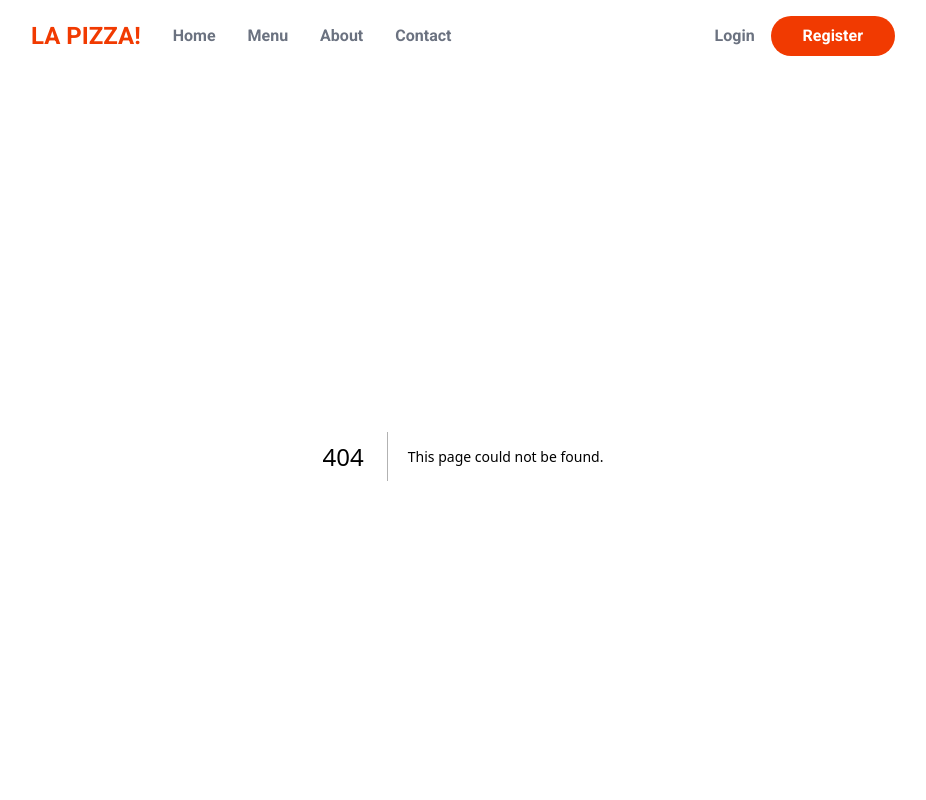
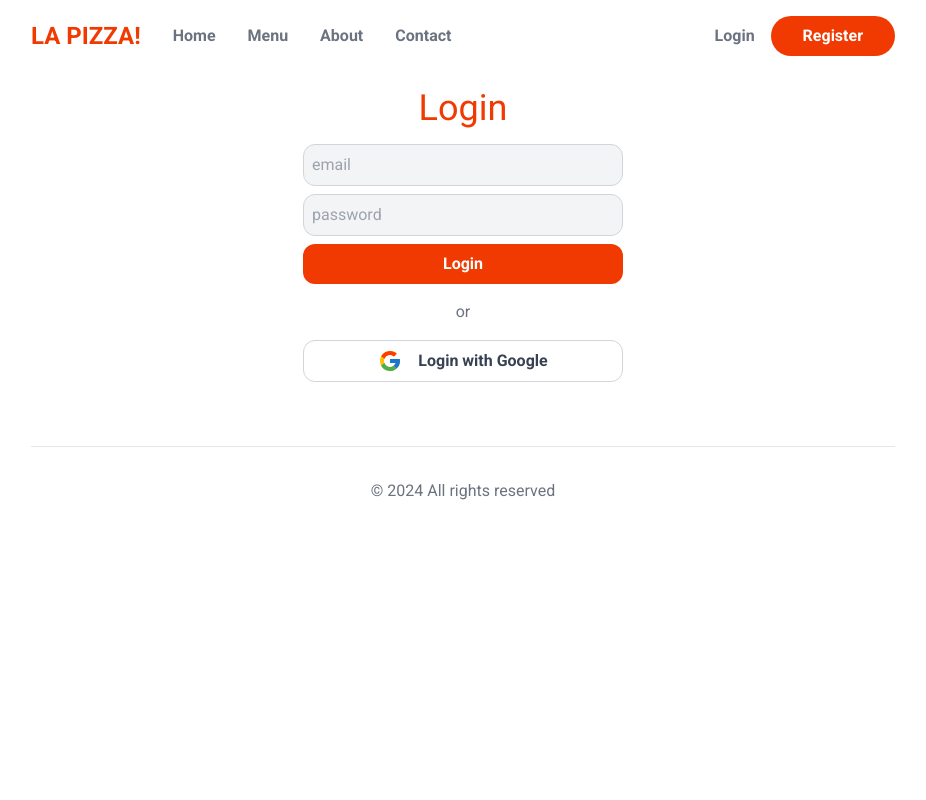
Before and after one commit to carnage1502/food-order-app, a Next.js app: page /login in a window 1280 px wide. Before the commit this address had no page. Shown: the top 800 px of the page, without its empty margins (177-1103 px from the left). Built offline with nearby package versions, Linux system fonts and the light colour scheme; no server answers.

Commit message:
complete login component with functionality of fetching userdata from mongodb.

```diff
--- a/package.json
+++ b/package.json
@@ -9,7 +9,9 @@
     "lint": "next lint"
   },
   "dependencies": {
+    "@auth/mongodb-adapter": "^2.5.2",
     "bcrypt": "^5.1.1",
+    "mongodb": "^6.5.0",
     "mongoose": "^8.2.4",
     "next": "14.0.4",
     "next-auth": "^4.24.7",
--- /dev/null
+++ b/src/app/api/auth/[...nextauth]/route.js
@@ -0,0 +1,43 @@
+import { User } from "@/app/models/User";
+import mongoose from "mongoose";
+import bcrypt from "bcrypt";
+import NextAuth from "next-auth";
+import CredentialsProvider from "next-auth/providers/credentials";
+import GoogleProvider from "next-auth/providers/google";
+import { MongoDBAdapter } from "@auth/mongodb-adapter";
+import clientPromise from "@/libs/mongoConnect";
+const handler = NextAuth({
+  secret: process.env.SECRET,
+  adapter: MongoDBAdapter(clientPromise),
+  providers: [
+    GoogleProvider({
+      clientId: process.env.GOOGLE_CLIENT_ID,
+      clientSecret: process.env.GOOGLE_CLIENT_SECRET,
+    }),
+    CredentialsProvider({
+      name: "Credentials",
+      credentials: {
+        username: {
+          label: "Email",
+          type: "email",
+          placeholder: "test@example.com",
+        },
+        password: { label: "Password", type: "password" },
+      },
+      async authorize(credentials, req) {
+        const email = credentials?.email;
+        const password = credentials?.password;
+
+        mongoose.connect(process.env.MONGO_URL);
+        const user = await User.findOne({ email });
+        const passwordOk = user && bcrypt.compareSync(password, user.password);
+        if (passwordOk) {
+          return user;
+        }
+        return null;
+      },
+    }),
+  ],
+});
+
+export { handler as GET, handler as POST };
--- a/src/app/api/auth/[...nextauth]/route.ts
+++ /dev/null
@@ -1,40 +0,0 @@
-import NextAuth from "next-auth";
-import CredentialsProvider from "next-auth/providers/credentials";
-const handler = NextAuth({
-  providers: [
-    CredentialsProvider({
-      name: "Credentials",
-      credentials: {
-        username: {
-          label: "Email",
-          type: "email",
-          placeholder: "test@example.com",
-        },
-        password: { label: "Password", type: "password" },
-      },
-      async authorize(credentials, req) {
-        // You need to provide your own logic here that takes the credentials
-        // submitted and returns either a object representing a user or value
-        // that is false/null if the credentials are invalid.
-        // e.g. return { id: 1, name: 'J Smith', email: 'jsmith@example.com' }
-        // You can also use the `req` object to obtain additional parameters
-        // (i.e., the request IP address)
-        const res = await fetch("/your/endpoint", {
-          method: "POST",
-          body: JSON.stringify(credentials),
-          headers: { "Content-Type": "application/json" },
-        });
-        const user = await res.json();
-
-        // If no error and we have user data, return it
-        if (res.ok && user) {
-          return user;
-        }
-        // Return null if user data could not be retrieved
-        return null;
-      },
-    }),
-  ],
-});
-
-export { handler as GET, handler as POST };
--- a/src/app/layout.jsx
+++ b/src/app/layout.jsx
@@ -1,7 +1,7 @@
 import { Roboto } from "next/font/google";
 import "./globals.css";
 import Header from "@/components/Header";
-
+import { AppProvider } from "@/components/AppContext";
 const roboto = Roboto({ subsets: ["latin"], weight: ["400", "500", "700"] });
 
 export const metadata = {
@@ -14,11 +14,13 @@ export default function RootLayout({ children }) {
     <html lang="en">
       <body className={roboto.className}>
         <main className="max-w-4xl mx-auto p-4">
-          <Header />
-          {children}
-          <footer className="border-t p-8 text-center text-gray-500 mt-16">
-            &copy; 2024 All rights reserved
-          </footer>
+          <AppProvider>
+            <Header />
+            {children}
+            <footer className="border-t p-8 text-center text-gray-500 mt-16">
+              &copy; 2024 All rights reserved
+            </footer>
+          </AppProvider>
         </main>
       </body>
     </html>
--- /dev/null
+++ b/src/app/login/page.jsx
@@ -0,0 +1,55 @@
+"use client";
+
+import { signIn } from "next-auth/react";
+import React, { useState } from "react";
+import { FcGoogle } from "react-icons/fc";
+
+const LoginPage = () => {
+  const [email, setEmail] = useState("");
+  const [password, setPassword] = useState("");
+  const [loginProgress, setLoginProgress] = useState(false);
+
+  const handleFormSubmit = async (e) => {
+    e.preventDefault();
+    setLoginProgress(true);
+    await signIn("credentials", { email, password, callbackUrl: "/" });
+    setLoginProgress(false);
+  };
+  return (
+    <section className="mt-8">
+      <h1 className="text-center text-primary text-4xl mb-4">Login</h1>
+      <form className="max-w-xs mx-auto" onSubmit={handleFormSubmit}>
+        <input
+          type="email"
+          placeholder="email"
+          name="email"
+          value={email}
+          onChange={(e) => setEmail(e.target.value)}
+          disabled={loginProgress}
+        />
+        <input
+          type="password"
+          placeholder="password"
+          name="password"
+          value={password}
+          onChange={(e) => setPassword(e.target.value)}
+          disabled={loginProgress}
+        />
+        <button disabled={loginProgress} type="submit">
+          Login
+        </button>
+        <div className="my-4 text-center text-gray-500">or</div>
+        <button
+          type="button"
+          onClick={() => signIn("google", { callbackUrl: "/" })}
+          className="flex gap-4 justify-center"
+        >
+          <FcGoogle className="w-[24px] h-[24px]" />
+          Login with Google
+        </button>
+      </form>
+    </section>
+  );
+};
+
+export default LoginPage;
--- a/src/app/register/page.jsx
+++ b/src/app/register/page.jsx
@@ -1,5 +1,6 @@
 "use client";
 
+import { signIn } from "next-auth/react";
 import Link from "next/link";
 import React, { useState } from "react";
 import { FcGoogle } from "react-icons/fc";
@@ -66,7 +67,10 @@ const RegisterPage = () => {
           Register
         </button>
         <div className="my-4 text-center text-gray-500">or</div>
-        <button className="flex gap-4 justify-center">
+        <button
+          onClick={() => signIn("google", { callbackUrl: "/" })}
+          className="flex gap-4 justify-center"
+        >
           <FcGoogle className="w-[24px] h-[24px]" />
           Login with Google
         </button>
--- /dev/null
+++ b/src/components/AppContext.jsx
@@ -0,0 +1,7 @@
+"use client";
+import { SessionProvider } from "next-auth/react";
+import React from "react";
+
+export function AppProvider({ children }) {
+  return <SessionProvider>{children}</SessionProvider>;
+}
--- a/src/components/Header.jsx
+++ b/src/components/Header.jsx
@@ -1,7 +1,10 @@
+"use client";
 import Link from "next/link";
-import React from "react";
+import { signOut, useSession } from "next-auth/react";
 
 const Header = () => {
+  const session = useSession();
+  const status = session.status;
   return (
     <>
       <header className="flex items-center justify-between">
@@ -15,6 +18,16 @@ const Header = () => {
           <Link href={""}>Contact</Link>
         </nav>
         <nav className="flex items-center gap-4 text-gray-500 font-semibold">
+          {status === "authenticated" && (
+            <button
+              onClick={() => signOut()}
+              className="bg-primary rounded-full text-white px-8 py-2"
+            >
+              Logout
+            </button>
+          )}
+          {status !== "authenticated" && (
+            <>
               <Link href={"/login"}>Login</Link>
               <Link
                 href={"/register"}
@@ -22,6 +35,8 @@ const Header = () => {
               >
                 Register
               </Link>
+            </>
+          )}
         </nav>
       </header>
     </>
--- a/src/components/Hero.jsx
+++ b/src/components/Hero.jsx
@@ -15,7 +15,7 @@ const Hero = () => {
           delicious joy in life.
         </p>
         <div className="flex gap-4 text-sm">
-          <button className="bg-primary uppercase items-center flex gap-2 text-white px-4 py-2 rounded-full">
+          <button className="bg-primary uppercase items-center flex justify-center gap-2 text-white px-4 py-2 rounded-full">
             Order now
             <FaRegArrowAltCircleRight className="w-6 h-6" />
           </button>
--- /dev/null
+++ b/src/libs/mongoConnect.js
@@ -0,0 +1,30 @@
+// This approach is taken from https://github.com/vercel/next.js/tree/canary/examples/with-mongodb
+import { MongoClient } from "mongodb";
+
+if (!process.env.MONGO_URL) {
+  throw new Error('Invalid/Missing environment variable: "MONGODB_URI"');
+}
+
+const uri = process.env.MONGO_URL;
+const options = {};
+
+let client;
+let clientPromise;
+
+if (process.env.NODE_ENV === "development") {
+  // In development mode, use a global variable so that the value
+  // is preserved across module reloads caused by HMR (Hot Module Replacement).
+  if (!global._mongoClientPromise) {
+    client = new MongoClient(uri, options);
+    global._mongoClientPromise = client.connect();
+  }
+  clientPromise = global._mongoClientPromise;
+} else {
+  // In production mode, it's best to not use a global variable.
+  client = new MongoClient(uri, options);
+  clientPromise = client.connect();
+}
+
+// Export a module-scoped MongoClient promise. By doing this in a
+// separate module, the client can be shared across functions.
+export default clientPromise;
```
Also changed, not shown: tsconfig.json (+7 -1 lines), 1 other file (tests, documents, lock files or other folders). Lines whose indentation alone changed are shown as unchanged.
